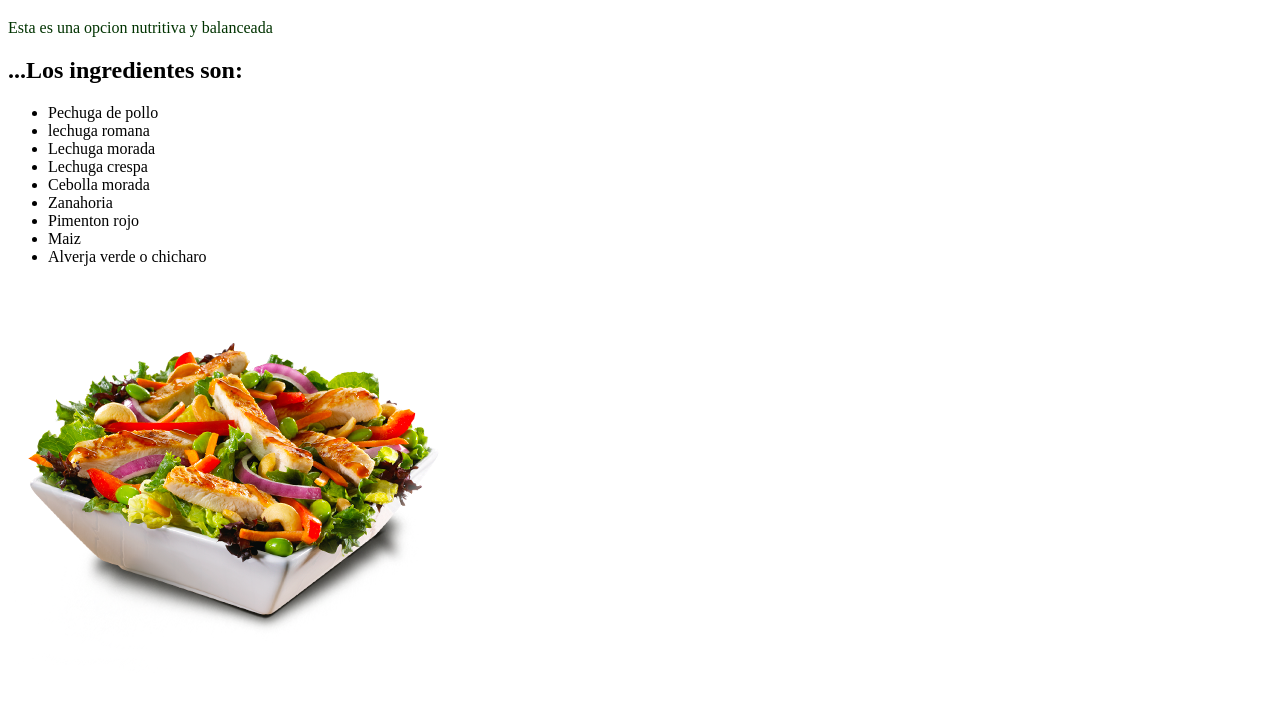
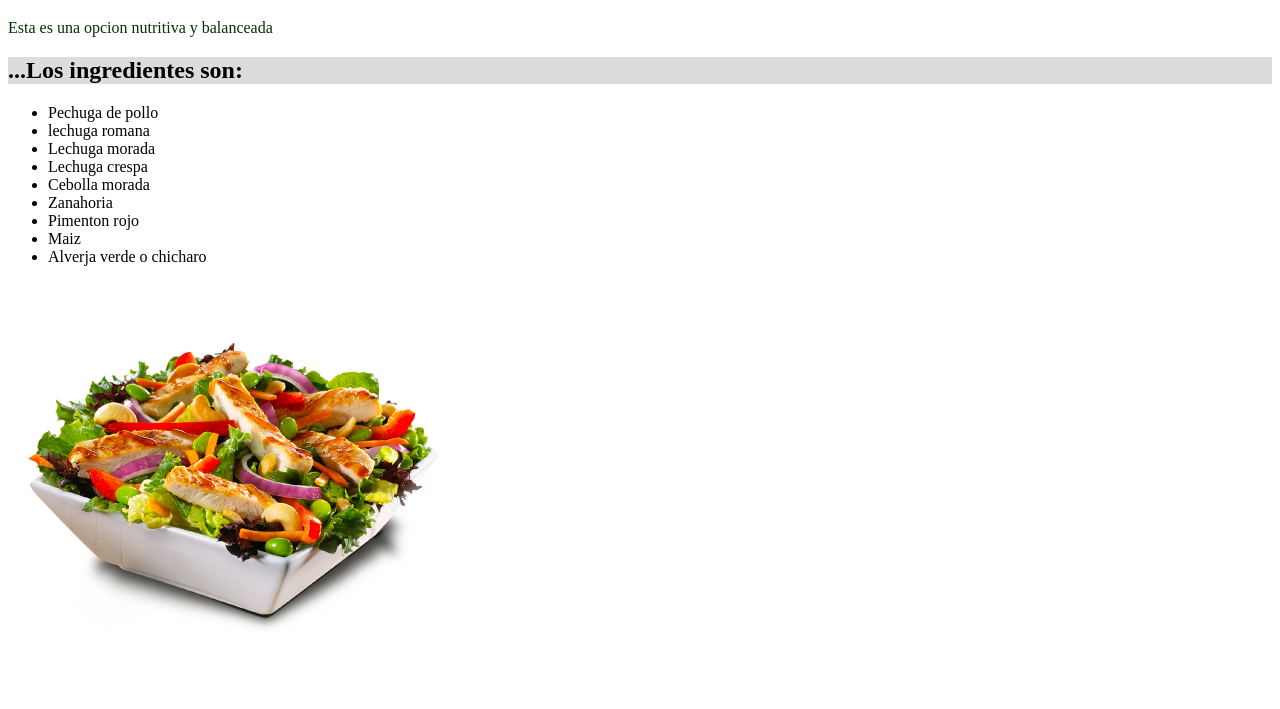
Before and after one commit to MarcoenGitHub/aspirantes-mir-html-y-css, a plain HTML site: page ejercicio1-html-y-css/index.html in a window 1280 px wide. Shown: the part 101-810 px from the top of the page. Drawn offline with Linux system fonts and the light colour scheme.

Commit message:
actualizacion rama main

```diff
--- a/ejercicio1-html-y-css/estilos.css
+++ b/ejercicio1-html-y-css/estilos.css
@@ -10,6 +10,12 @@ padding:20px
 }
 
 body {
-    background: url "salad.png";
-    background-size: cover;
+      background-image: url ("EJERCICIO1-HTML-Y-CSS/salad.png");
+      background-repeat: repeat;
+      background-position: right top;
+      background-attachment: scroll
 }
+h2{
+background: rgba(168, 168, 168, 40%);
+
+}
```
